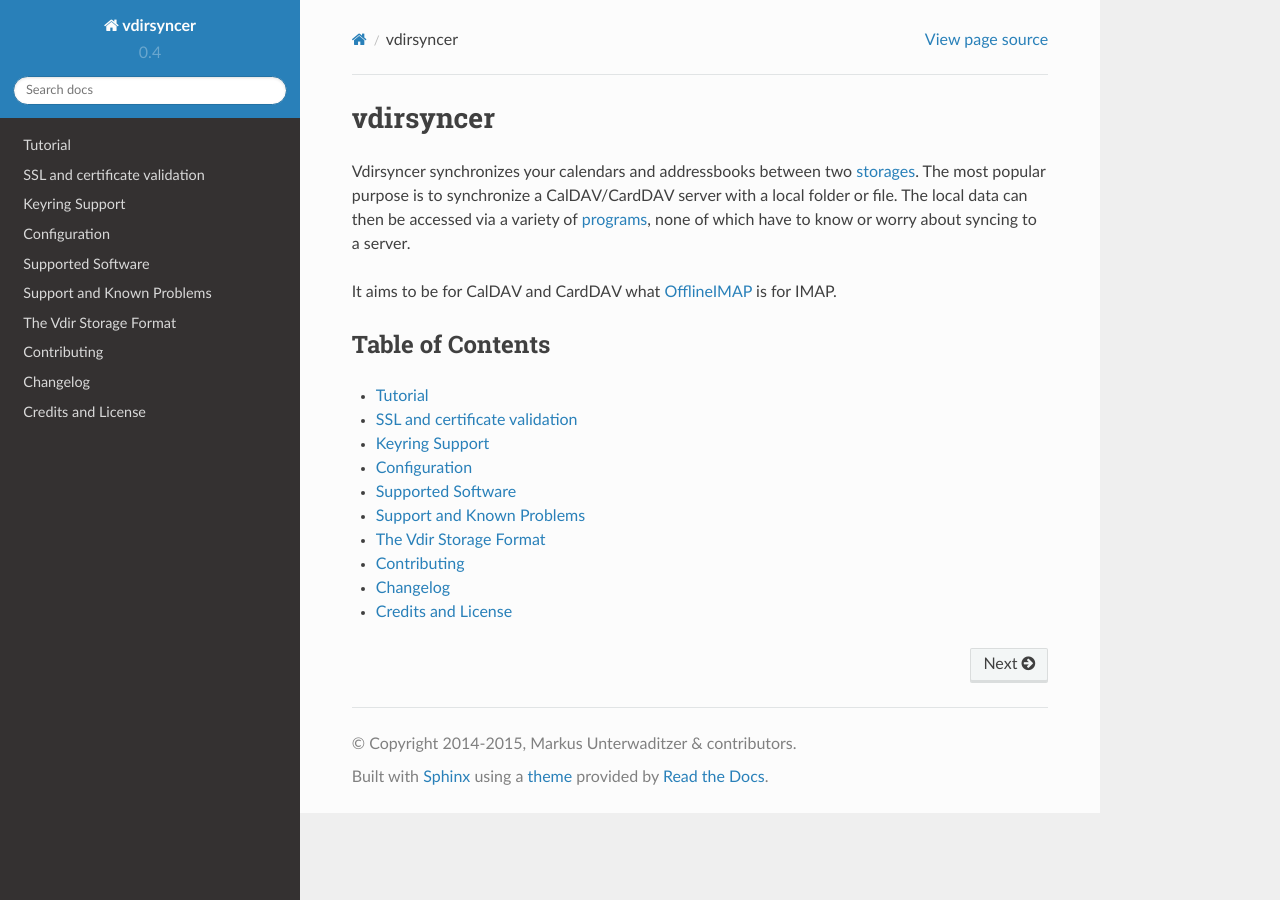
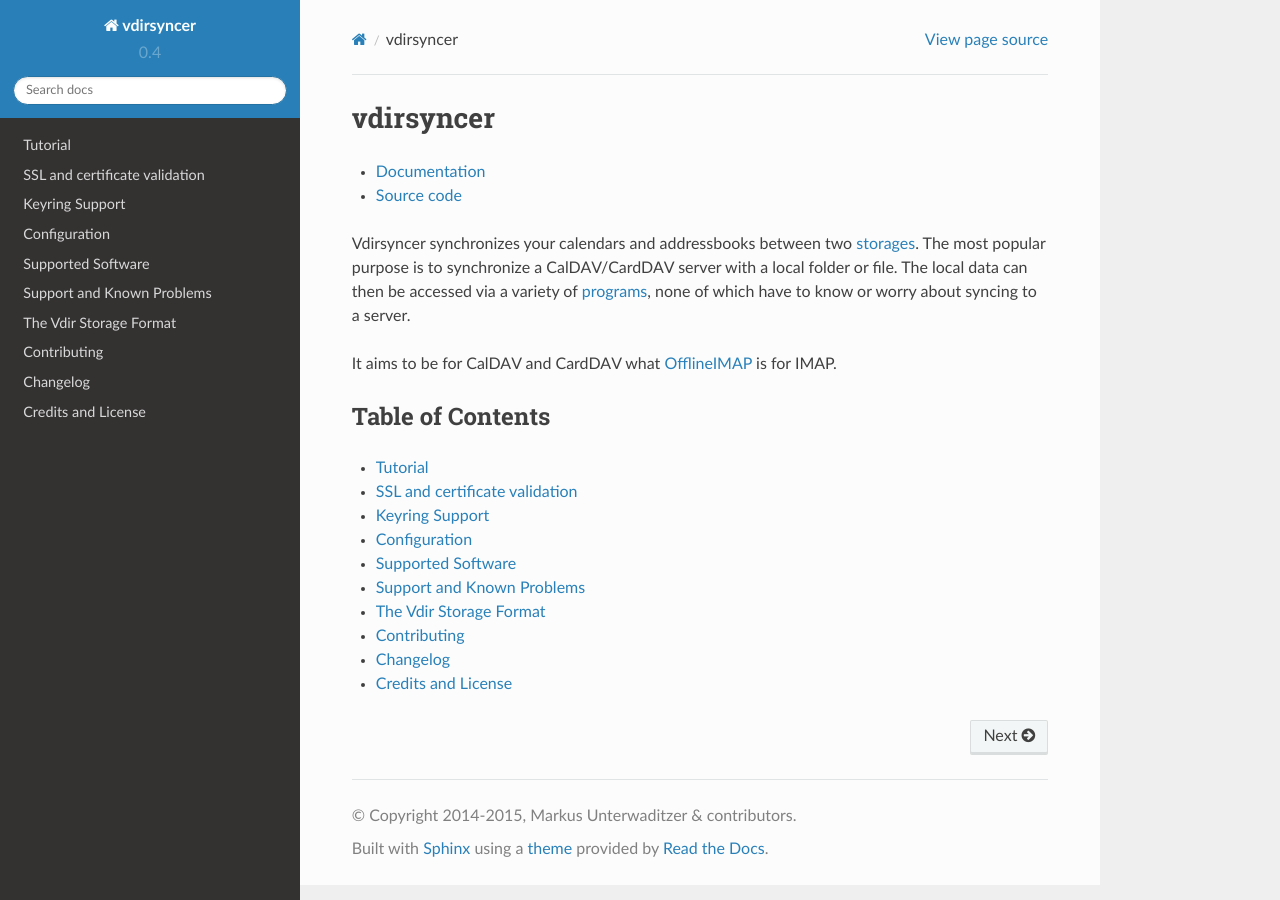
Before and after one commit to pimutils/vdirsyncer, a Sphinx documentation site: the page built from docs/index.rst, in a window 1280 px wide. Built offline with Sphinx 7.4.7 and the Read the Docs theme 2.0.0, drawn with Linux system fonts in a browser that asks for light colours.

Commit message:
Add convenience links to repo and docs

```diff
--- a/README.rst
+++ b/README.rst
@@ -1,6 +1,9 @@
 ==========
 vdirsyncer
 ==========
+
+- `Documentation <https://vdirsyncer.readthedocs.org/en/stable/>`_
+- `Source code <https://github.com/untitaker/vdirsyncer>`_
 
 Vdirsyncer synchronizes your calendars and addressbooks between two storages_.
 The most popular purpose is to synchronize a CalDAV/CardDAV server with a local
--- a/docs/index.rst
+++ b/docs/index.rst
@@ -1,6 +1,9 @@
 ==========
 vdirsyncer
 ==========
+
+- `Documentation <https://vdirsyncer.readthedocs.org/en/stable/>`_
+- `Source code <https://github.com/untitaker/vdirsyncer>`_
 
 Vdirsyncer synchronizes your calendars and addressbooks between two
 :ref:`storages <storages>`. The most popular purpose is to synchronize a
```
